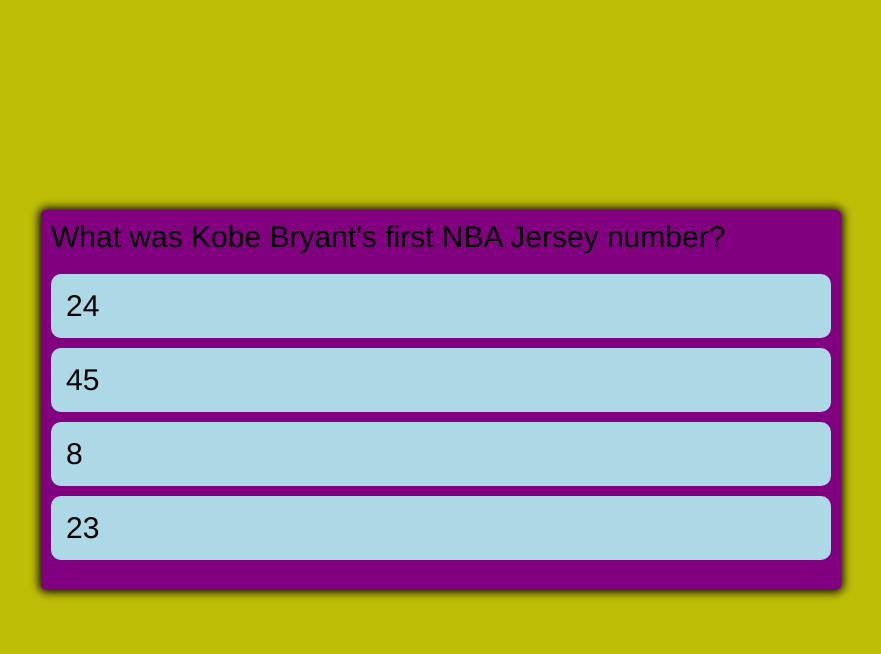
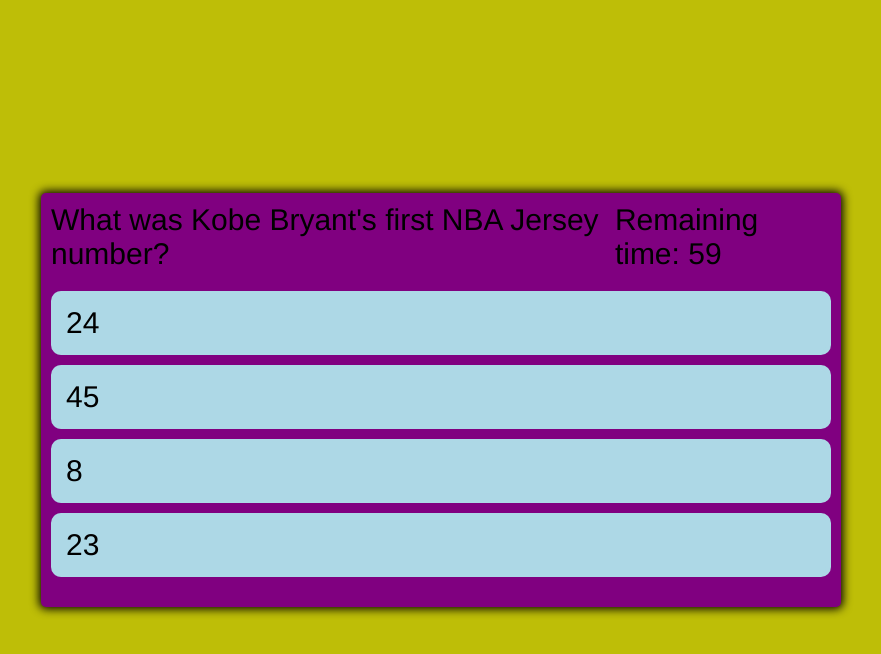
Before and after one commit to IanLi1023/Kobe-Bryant-Quiz-App, a plain HTML site: page index.html in a window 1280 px wide. Both pictures are taken after a click on the button "Start". Shown: the whole page, without its empty margins (199-1080 px from the left). Drawn offline with Linux system fonts and the light colour scheme.

Commit message:
created timer

```diff
--- a/assets/script.js
+++ b/assets/script.js
@@ -3,6 +3,9 @@ const nextButton = document.getElementById('next-btn')
 const questionBoxElement = document.getElementById('question-box')
 const questionElement = document.getElementById('question')
 const answerButtonsElement = document.getElementById('answer-buttons')
+let interval
+let timer = 60
+let highScore
 
 let shuffledQuestions, currentQuestionIndex
 
@@ -17,14 +20,26 @@ function startGame() {
     startButton.classList.add('hide');
     shuffledQuestions = questions.sort(() => Math.random() - 0.5)
     currentQuestionIndex = 0
+    startTimer()
     questionBoxElement.classList.remove('hide')
     setNextQuestion()
+}
+
+function startTimer() {
+    interval = setInterval(() => {
+        document.getElementById('timer').textContent = timer
+        if (timer <= 0) {
+            clearInterval(interval)
+            // gameOver()
+        } else {
+            timer--
+        }
+    }, 1000);
 }
 
 function setNextQuestion() {
     resetState()
     showQuestion(shuffledQuestions[currentQuestionIndex])
-
 }
 
 function showQuestion(question) {
@@ -39,43 +54,49 @@ function showQuestion(question) {
         button.addEventListener('click', selectAnswer)
         answerButtonsElement.appendChild(button)
     })
-
 }
 function resetState() {
     clearStatusClass(document.body)
     nextButton.classList.add('hide')
     while (answerButtonsElement.firstChild) {
         answerButtonsElement.removeChild
-        (answerButtonsElement.firstChild)
+            (answerButtonsElement.firstChild)
     }
 }
 function selectAnswer(e) {
     const selectedButton = e.target
     const correct = selectedButton.dataset.correct
+    if (e.target && e.target.matches('.btn')) {
+        const userAnswer = e.target.textContent
+        if (correct !== userAnswer) {
+            timer -= 10
+        }
+    }
     setStatusClass(document.body, correct)
     Array.from(answerButtonsElement.children).forEach(button => {
         setStatusClass(button, button.dataset.correct)
     })
     if (shuffledQuestions.length > currentQuestionIndex + 1) {
-    nextButton.classList.remove('hide')
+        nextButton.classList.remove('hide')
     } else {
-      startButton.innerText = 'Restart'
-      startButton.classList.remove('hide')
+        startButton.innerText = 'Restart'
+        startButton.classList.remove('hide')
     }
+
 }
 
 function setStatusClass(element, correct) {
     clearStatusClass(element)
     if (correct) {
-        element.classList.add ('correct')
+        element.classList.add('correct')
     } else {
-      element.classList.add ('wrong')
+        element.classList.add('wrong')
     }
 }
 
 function clearStatusClass(element) {
     element.classList.remove('correct')
-    element.classList.remove ('wrong')
+    element.classList.remove('wrong')
 }
 
 const questions = [
--- a/index.html
+++ b/index.html
@@ -10,7 +10,10 @@
 <body>
     <div class="full-page">
         <div id="question-box" class="hide"></div>
+        <div style="display:flex; justify-content: space-between;">
             <div id="question">Please click on the correct answer!</div>
+            <div>Remaining time: <span id="timer">60</span></div>
+        </div>
             <div id="answer-buttons" class="btn-grid">
                 <!-- <button class="btn">Answer 1</button>
                 <button class="btn">Answer 2</button>
```
